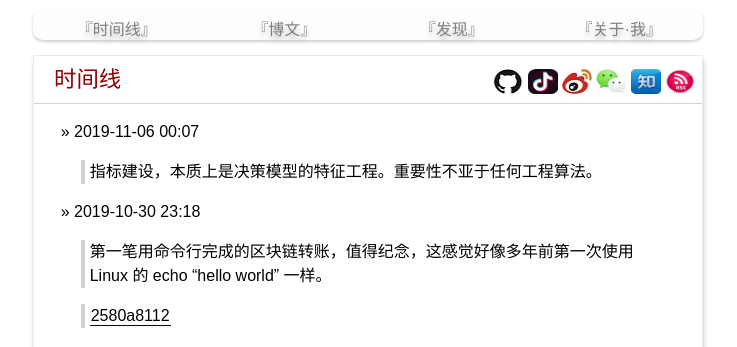
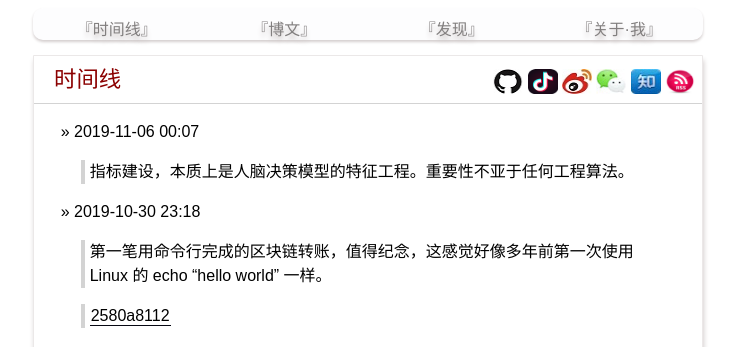
Before and after one commit to yanyiwu/blog, a Jekyll site: the page built from index.md, in a window 1280 px wide and 900 px high. Shown: the top 347 px of the window, without its empty margins (272-1009 px from the left). Built offline with Jekyll 4.4.1, drawn with Linux system fonts in a browser that asks for light colours; Markdown is read by kramdown in place of the engine named in the settings; comment, search, counter and statistics services are not loaded.

Commit message:
[moment] update

```diff
--- a/index.md
+++ b/index.md
@@ -5,7 +5,7 @@ title: 时间线
 
 &raquo; 2019-11-06 00:07
 
-> 指标建设，本质上是决策模型的特征工程。重要性不亚于任何工程算法。
+> 指标建设，本质上是人脑决策模型的特征工程。重要性不亚于任何工程算法。
 
 &raquo; 2019-10-30 23:18
 
```
